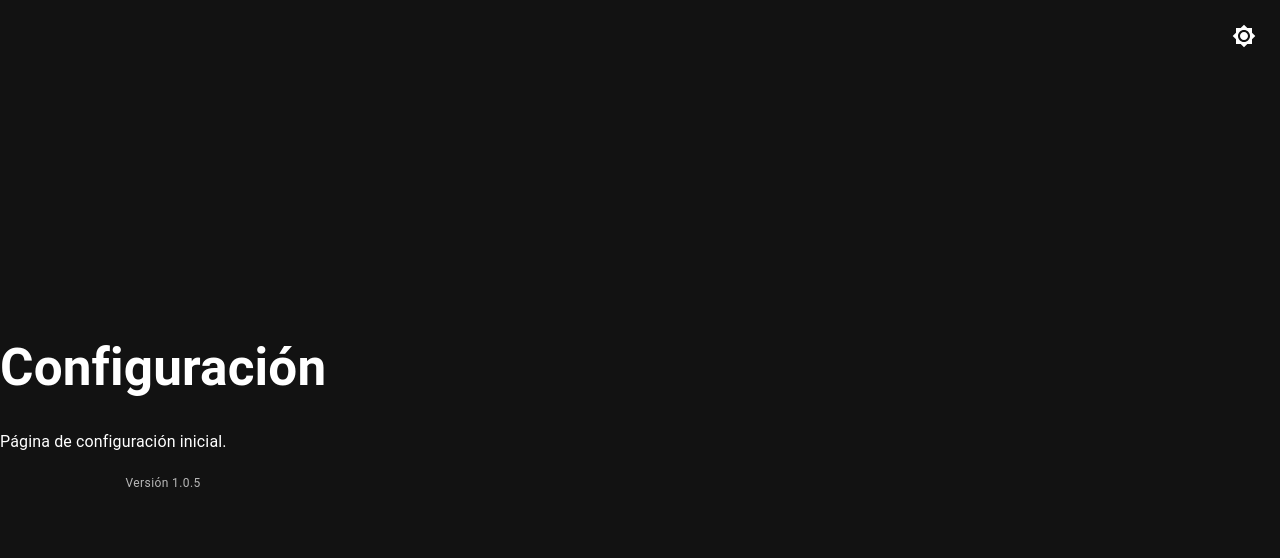
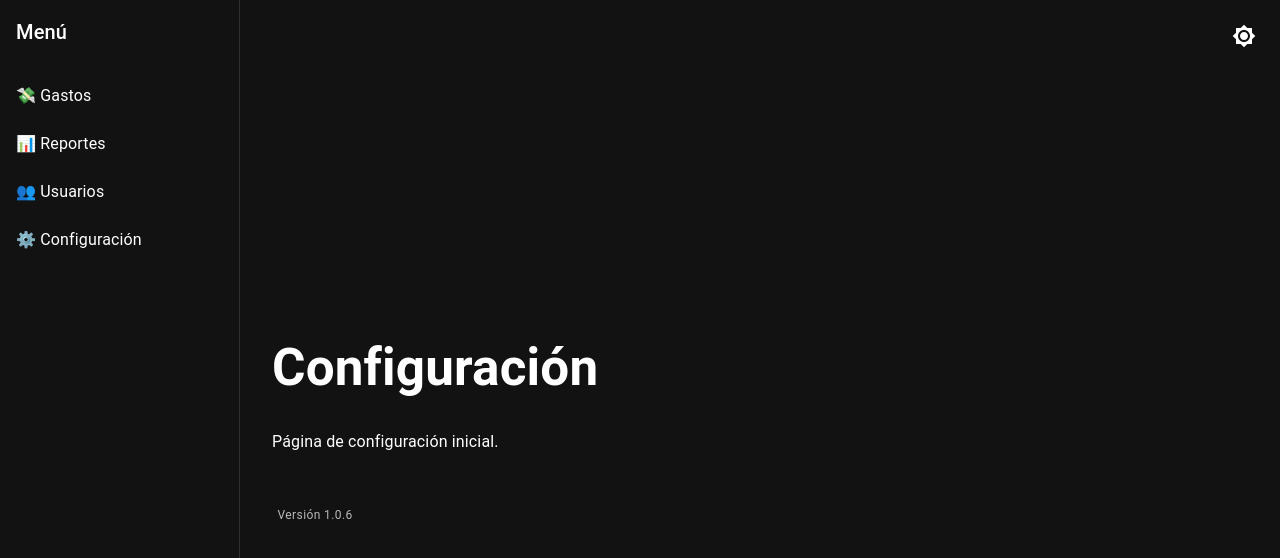
Before and after one commit to bit94/adminGastos, a React (Vite) app: page /configuracion in a window 1280 px wide. Shown: the top 558 px of the page. Built offline with nearby package versions, Linux system fonts and the light colour scheme; sample sign-in values are in the browser's storage.

Commit message:
[upd] AppRouter

```diff
--- a/src/Version.tsx
+++ b/src/Version.tsx
@@ -1 +1 @@
-export const version = "1.0.5";
+export const version = "1.0.6";
--- a/src/components/DashboardLayout.tsx
+++ b/src/components/DashboardLayout.tsx
@@ -1,6 +1,4 @@
 import { Box, Drawer, List, ListItem, ListItemText, Typography, ListItemButton } from "@mui/material";
-import DashboardCard from "./DashboardCard";
-import Grid from "@mui/material/GridLegacy";
 import { Outlet, useNavigate } from "react-router-dom";
 
 const drawerWidth = 240;
--- a/src/routes/AppRouter.tsx
+++ b/src/routes/AppRouter.tsx
@@ -16,15 +16,20 @@ export default function AppRouter() {
 
   return (
     <Routes>
+      {/* Ruta protegida con layout persistente */}
       <Route
         path="/"
         element={isAuthenticated ? <DashboardLayout /> : <Navigate to="/login" />}
-      />
-      <Route path="/dashboard" element={<Dashboard />} />
-      <Route path="/gastos" element={<Gastos />} />
-      <Route path="/reportes" element={<Reportes />} />
-      <Route path="/usuarios" element={<Usuarios />} />
-      <Route path="/configuracion" element={<Configuracion />} />
+      >
+        {/* Rutas hijas que se renderizan dentro del layout */}
+        <Route index element={<Dashboard />} />
+        <Route path="gastos" element={<Gastos />} />
+        <Route path="reportes" element={<Reportes />} />
+        <Route path="usuarios" element={<Usuarios />} />
+        <Route path="configuracion" element={<Configuracion />} />
+      </Route>
+
+      {/* Rutas públicas */}
       <Route
         path="/login"
         element={
@@ -33,7 +38,7 @@ export default function AppRouter() {
           ) : (
             <LoginForm
               onLoginSuccess={() => {
-                window.location.href = "/"; // fuerza recarga para que se reevalúe isAuthenticated
+                window.location.href = "/"; // puedes refactorizar esto también
               }}
               onShowRegister={() => setShowRegister(true)}
             />
```
